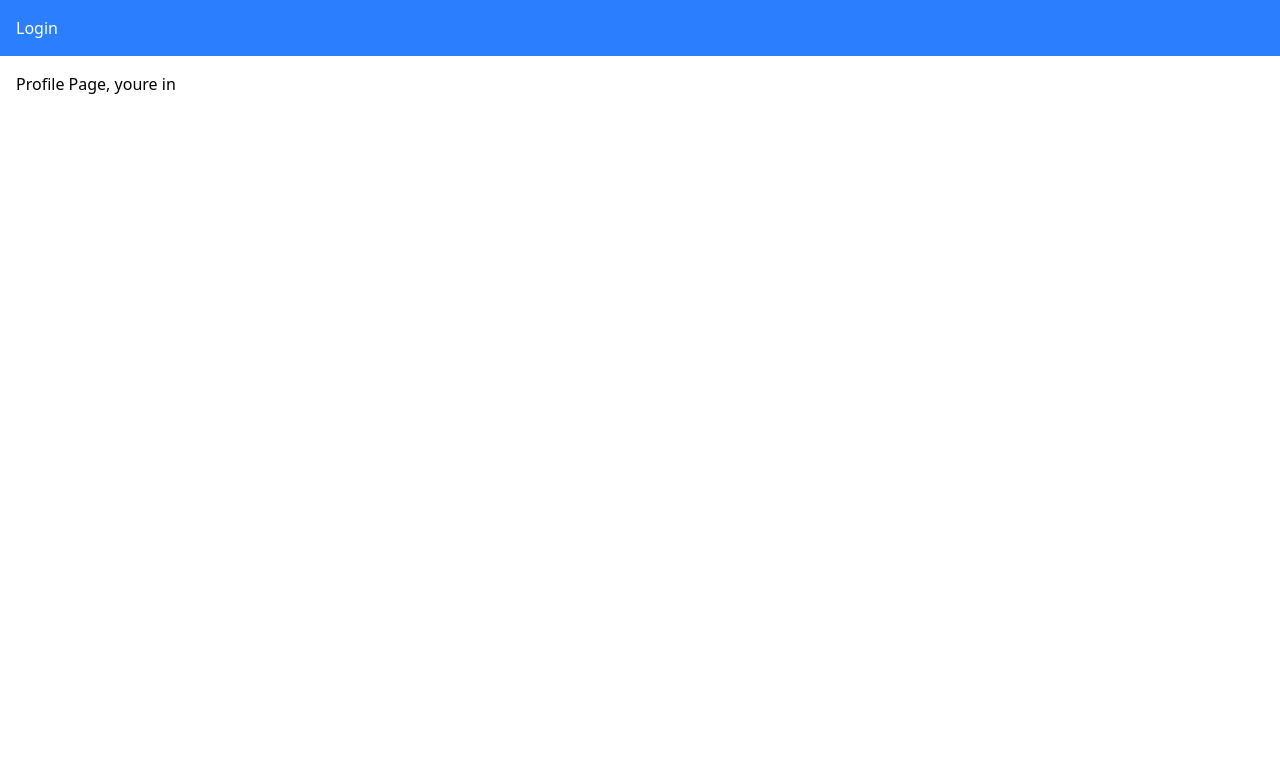
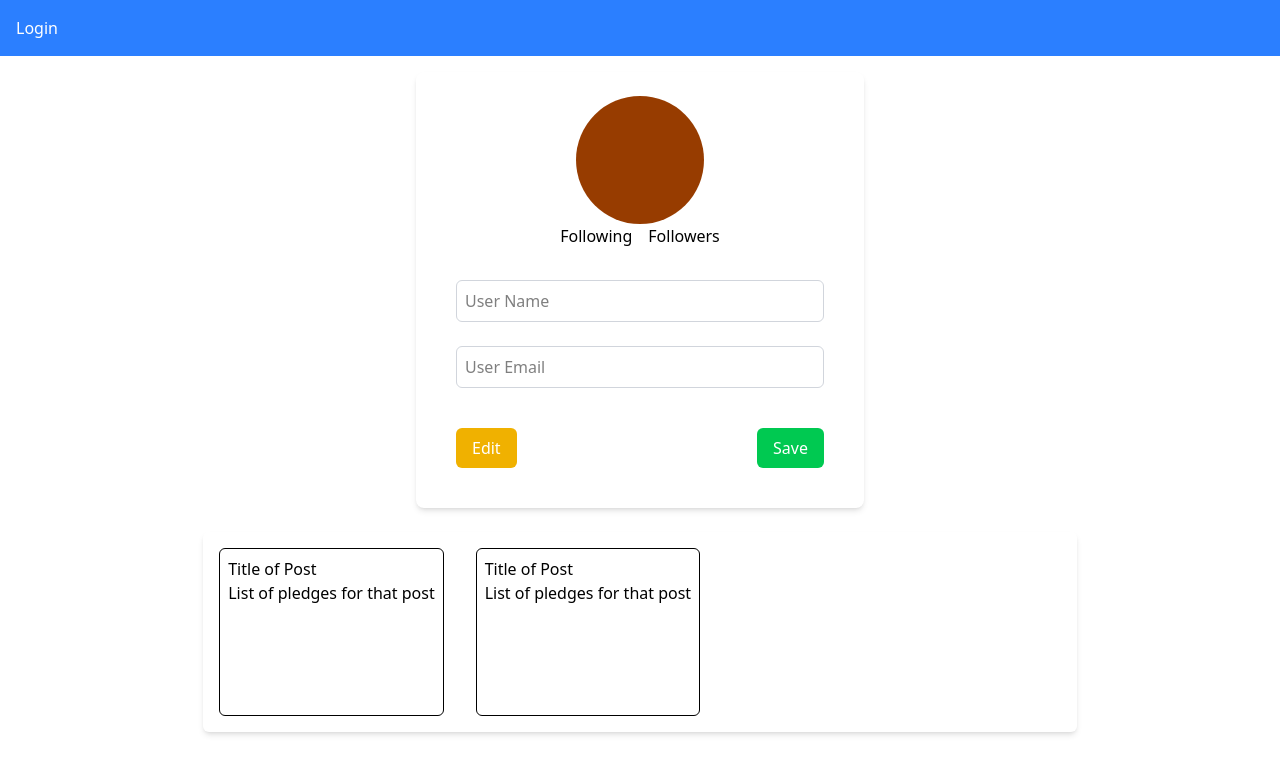
Before and after one commit to RajinCoder/CharityConnect, a Next.js app: page /Account/Profile in a window 1280 px wide. Shown: the top 774 px of the page. Built offline with nearby package versions, Linux system fonts and the light colour scheme; no server answers.

Commit message:
Profile page

```diff
--- a/app/(home)/Account/Profile/page.tsx
+++ b/app/(home)/Account/Profile/page.tsx
@@ -1,3 +1,9 @@
+import UserProfile from "@/app/components/UserProfile";
+
 export default function ProfilePage() {
-  return <div>Profile Page, youre in</div>;
+  return (
+    <div className="m-auto">
+      <UserProfile />
+    </div>
+  );
 }
--- a/app/(home)/Navigation.tsx
+++ b/app/(home)/Navigation.tsx
@@ -1,30 +1,9 @@
-import { cookies } from "next/headers";
 import Link from "next/link";
-import { jwtVerify } from "jose";
 import LogoutButton from "../components/LogoutButton";
-
-type UserPayload = {
-  id: string;
-  name: string;
-  email: string;
-};
+import { getCurrentUser } from "@/lib/auth";
 
 export default async function HomeNavBar() {
-  const cookieStore = cookies();
-  const token = (await cookieStore).get("token")?.value;
-
-  let user: UserPayload | null = null;
-
-  if (token) {
-    try {
-      const secret = new TextEncoder().encode(process.env.JWT_SECRET);
-      const { payload } = await jwtVerify(token, secret);
-      user = payload as UserPayload;
-    } catch (err) {
-      // invalid or expired token
-    }
-  }
-
+  const user = await getCurrentUser();
   return (
     <div className="bg-blue-500 p-4 text-white flex gap-4">
       {user ? (
--- /dev/null
+++ b/app/(home)/[username]/Followers/page.tsx
@@ -0,0 +1,8 @@
+export default async function FollowersPage({
+  params,
+}: {
+  params: { username: string };
+}) {
+  const { username } = await params;
+  return <h1>{username}s Followers Page</h1>;
+}
--- /dev/null
+++ b/app/(home)/[username]/Following/page.tsx
@@ -0,0 +1,8 @@
+export default async function FollowingPage({
+  params,
+}: {
+  params: { username: string };
+}) {
+  const { username } = await params;
+  return <h1>{username}s Following Page</h1>;
+}
--- /dev/null
+++ b/app/api/auth/update/route.ts
@@ -0,0 +1,24 @@
+import User from "@/models/User";
+import dbConnect from "@/lib/mongoose";
+import { NextResponse } from "next/server";
+
+export async function POST(request: Request) {
+    try {
+        await dbConnect();
+        const {email, newName} = await request.json();
+        const user = await User.findOne({ email });
+
+        if (!user) {
+            return new Response(
+                JSON.stringify({ error: "User not found." }),
+                { status: 404 }
+            );
+        }
+
+        const result = await User.updateOne({ email }, {$set: { name: newName } } );
+        console.log('Update result:', result);
+        return NextResponse.json({ message: "User updated successfully" });
+    } catch (err) {
+  console.error(err);
+}
+}
--- /dev/null
+++ b/app/components/UserProfile.tsx
@@ -0,0 +1,8 @@
+import { getCurrentUser } from "@/lib/auth";
+import Link from "next/link";
+import UserProfileClient from "./UserProfileClient";
+
+export default async function UserProfile() {
+  const user = await getCurrentUser(); // might move out of the component so that when a user clicks someone else's profile it doesn't get theirs
+  return <UserProfileClient user={user} />;
+}
--- /dev/null
+++ b/app/components/UserProfileClient.tsx
@@ -0,0 +1,79 @@
+"use client";
+import Link from "next/link";
+import { useState } from "react";
+
+export default function UserProfileClient({
+  user,
+}: {
+  user: { name: string; email: string } | null;
+}) {
+  const [name, setName] = useState(user?.name ?? "");
+  const [isEditing, setIsEditing] = useState(false);
+
+  const handleSave = async () => {
+    const response = await fetch("/api/auth/update", {
+      method: "POST",
+      headers: { "Content-Type": "application/json" },
+      body: JSON.stringify({ email: user?.email, newName: name }),
+    });
+
+    if (response.ok) {
+      setIsEditing(false);
+    } else {
+      alert("Failed to update profile.");
+    }
+  };
+  return (
+    <div>
+      <div className="profile">
+        <div className="profile-photo"></div>
+        <div className="follow">
+          <Link href={`/${user?.name}/Following`} className="follow-list">
+            Following
+          </Link>
+          <Link href={`/${user?.name}/Followers`} className="follow-list">
+            Followers
+          </Link>
+        </div>
+        <div className="profile-details">
+          <input
+            placeholder="User Name"
+            value={name}
+            onChange={(e) => setName(e.target.value)}
+            className="input_box profile-name"
+            disabled={!isEditing}
+          />
+
+          <input
+            placeholder="User Email"
+            defaultValue={user?.email}
+            className="input_box profile-email"
+            disabled
+          />
+          <div className="profile-btns">
+            <button
+              className="btn profile-edit-btn"
+              onClick={() => setIsEditing(true)}
+            >
+              Edit
+            </button>
+            <button className="btn profile-save-btn" onClick={handleSave}>
+              Save
+            </button>
+          </div>
+        </div>
+      </div>
+
+      <div className="pledged-posts">
+        <div className="posts">
+          <h2>Title of Post</h2>
+          <div>List of pledges for that post</div>
+        </div>
+        <div className="posts">
+          <h2>Title of Post</h2>
+          <div>List of pledges for that post</div>
+        </div>
+      </div>
+    </div>
+  );
+}
--- a/app/globals.css
+++ b/app/globals.css
@@ -7,3 +7,42 @@
 .btn {
     @apply bg-blue-500 text-white py-2 px-4 rounded-md hover:bg-blue-600;
 }
+.profile {
+    @apply max-w-md mx-auto bg-white p-6 rounded-lg shadow-md;
+}
+
+.profile-photo {
+    @apply w-32 h-32 rounded-full bg-amber-800 mx-auto;
+}
+
+.follow {
+    @apply flex items-center justify-center gap-x-4 rounded-md text-white;
+}
+
+.follow-list {
+    @apply hover:underline text-black;
+}
+
+.profile-details {
+    @apply  mt-4 p-4
+}
+
+.profile-btns {
+    @apply flex justify-between mt-4;
+}
+
+.profile-edit-btn {
+    @apply bg-yellow-500 hover:bg-yellow-600;
+}
+
+.profile-save-btn {
+    @apply bg-green-500 hover:bg-green-600;
+}
+
+.pledged-posts {
+    @apply mt-6 p-4 flex gap-x-8 rounded-md mx-auto w-[70%] h-[25vh] shadow-md;
+}
+
+.posts {
+    @apply border border-black p-2 rounded-md w-fit h-full;
+}
--- /dev/null
+++ b/lib/auth.ts
@@ -0,0 +1,23 @@
+import { cookies } from "next/headers";
+import { jwtVerify } from "jose";
+
+export type UserPayload = {
+  id: string;
+  name: string;
+  email: string;
+};
+
+export async function getCurrentUser(): Promise<UserPayload | null> {
+  const cookieStore = cookies();
+  const token = (await cookieStore).get("token")?.value;
+
+  if (!token) return null;
+
+  try {
+    const secret = new TextEncoder().encode(process.env.JWT_SECRET);
+    const { payload } = await jwtVerify(token, secret);
+    return payload as UserPayload;
+  } catch (err) {
+    return null;
+  }
+}
--- a/middleware.ts
+++ b/proxy.ts
@@ -4,7 +4,7 @@ import { jwtVerify } from "jose";
 
 const secret = new TextEncoder().encode(process.env.JWT_SECRET);
 
-export async function middleware(req: any) {
+export async function proxy(req: any) {
   const token = req.cookies.get("token")?.value;
 
   if (!token) {
```
